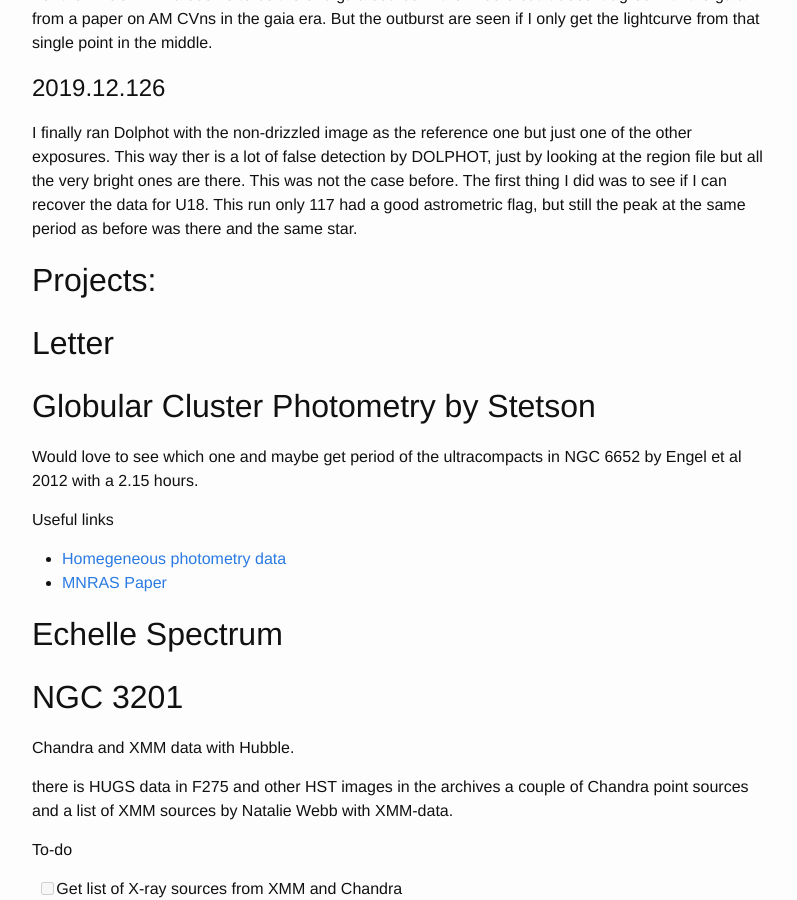
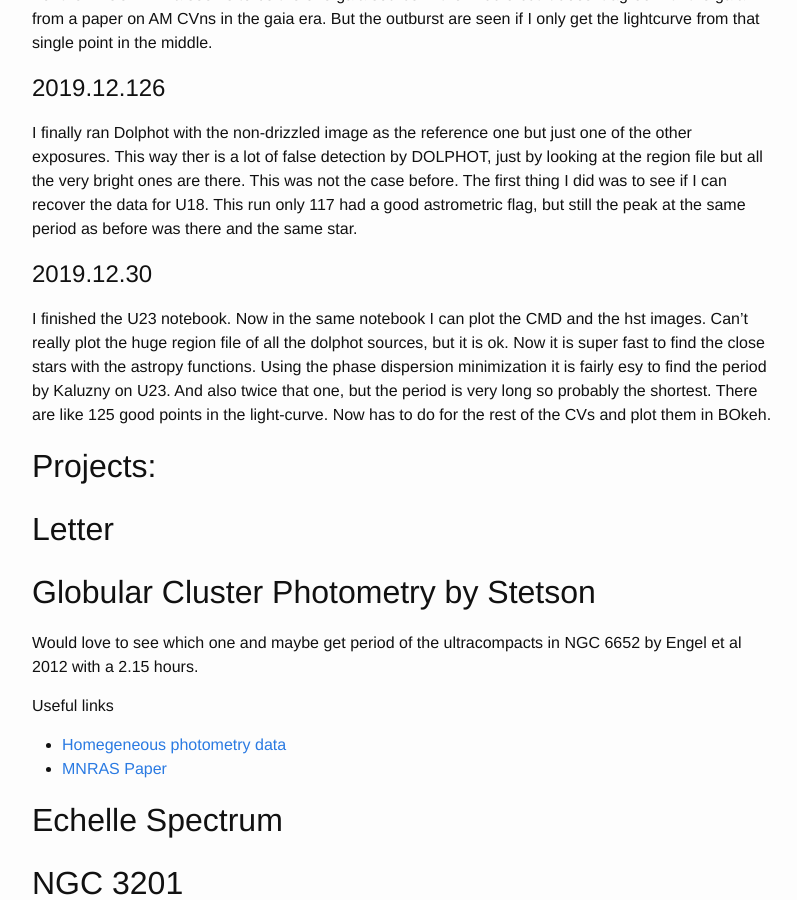
Before and after one commit to manuelmarcano22/Notebook, a Jekyll site: the page built from _posts/2019_12/2019-12-01-December.md, in a window 1280 px wide and 900 px high, scrolled down 1083 px. Shown: the whole window, without its empty margins (238-1035 px from the left). Built offline with Jekyll 4.4.1, drawn with Linux system fonts in a browser that asks for light colours.

```diff
--- a/_posts/2019_12/2019-12-01-December.md
+++ b/_posts/2019_12/2019-12-01-December.md
@@ -35,6 +35,12 @@
 # 2019.12.126
 
 I finally ran Dolphot with the non-drizzled image as the reference one but just one of the other exposures. This way ther is a lot of false detection by DOLPHOT, just by looking at the region file but all the very bright ones are there. This was not the case before. The first thing I did was to see if I can recover the data for U18. This run only 117 had a good astrometric flag, but still the peak at the same period as before was there and the same star.
+
+
+# 2019.12.30
+
+I finished the U23 notebook. Now in the same notebook I can plot the CMD and the hst  images. Can't really plot the huge region file of all the dolphot sources, but it is ok. Now it is super fast to find the close stars with the astropy functions. Using the phase dispersion minimization it is fairly esy to find the period by Kaluzny on U23. And also twice that one, but the period is very long so probably the shortest. There are like 125 good points in the light-curve. Now has to do for the rest of the CVs and plot them in BOkeh.
+
 
 
 
```
Also changed, not shown: random/Projects.md (added, +40 -0 lines).
